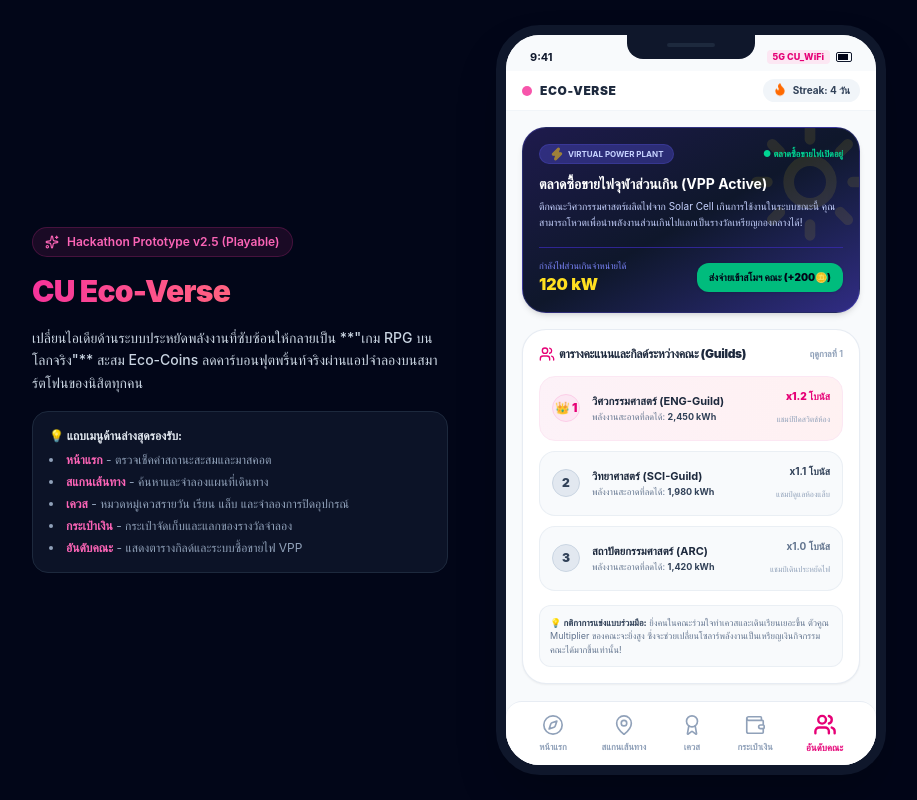
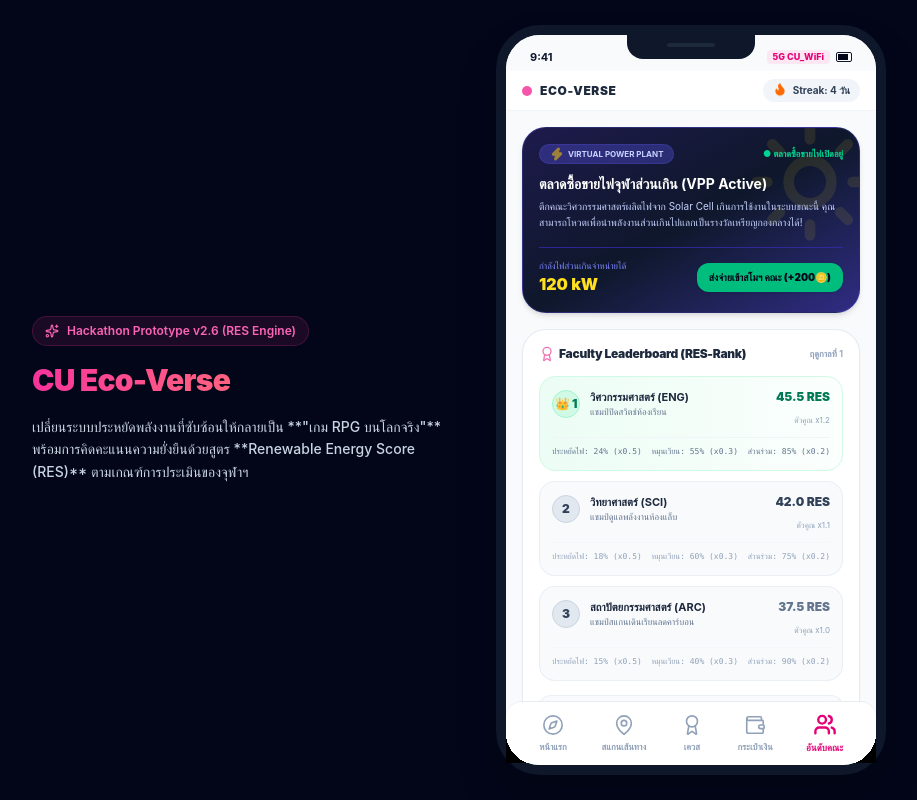
Before and after one commit to Somo2323/cu-eco-verse, a React (Vite) app: page / in a window 1280 px wide. Both pictures are taken after a click on the button "อันดับคณะ". Shown: the whole page, without its empty margins (189-1106 px from the left). Built offline with nearby package versions, Linux system fonts and the light colour scheme.

Commit message:
Update RES calculation

```diff
--- a/src/App.jsx
+++ b/src/App.jsx
@@ -21,7 +21,11 @@ import {
   ShieldCheck,
   Sun,
   X,
-  Droplet
+  Droplet,
+  Calculator,
+  Percent,
+  Sliders,
+  Award as Trophy
 } from 'lucide-react';
 
 export default function App() {
@@ -55,6 +59,11 @@ export default function App() {
   // Interactive Toast State
   const [toast, setToast] = useState(null);
 
+  // Live Simulator States for user custom testing (Image 2 logic)
+  const [simSaving, setSimSaving] = useState(20); // 20% saving default
+  const [simCleanEnergy, setSimCleanEnergy] = useState(50); // 50% clean energy usage default
+  const [simParticipation, setSimParticipation] = useState(80); // 80% student participation default
+
   // Custom transaction log for Wallet
   const [transactions, setTransactions] = useState([
     { id: 1, title: 'แลกกล่องข้าวหมุนเวียนสำเร็จ', change: -50, type: 'spend', date: 'วันนี้' },
@@ -67,7 +76,6 @@ export default function App() {
     setTimeout(() => setToast(null), 3000);
   };
 
-  // XP Progress and Levelling Logic
   const xpNeededForNextLevel = level * 100;
 
   const addXP = (amount) => {
@@ -82,7 +90,6 @@ export default function App() {
     setLevel(newLevel);
   };
 
-  // Interactive Quest Lists
   const questsData = {
     daily: [
       { id: 'q_loop', title: 'Loop Breaker', desc: 'คืนกล่องข้าวหมุนเวียนผ่านตู้อัจฉริยะในโรงอาหาร', reward: 15, xp: 30, carbon: 0.5, rarity: 'Common', icon: '🍱' },
@@ -200,27 +207,14 @@ export default function App() {
       {/* LEFT COLUMN: Project branding and info */}
       <div className="max-w-md text-white space-y-4 px-4">
         <div className="inline-flex items-center gap-2 bg-pink-500/10 border border-pink-500/20 text-pink-400 px-3 py-1.5 rounded-full text-xs font-semibold">
-          <Sparkles className="w-3.5 h-3.5" /> Hackathon Prototype v2.5 (Playable)
+          <Sparkles className="w-3.5 h-3.5" /> Hackathon Prototype v2.6 (RES Engine)
         </div>
         <h2 className="text-3xl font-black tracking-tight leading-tight bg-gradient-to-r from-pink-500 via-rose-400 to-emerald-400 bg-clip-text text-transparent">
           CU Eco-Verse
         </h2>
         <p className="text-sm font-medium text-slate-300 leading-relaxed">
-          เปลี่ยนไอเดียด้านระบบประหยัดพลังงานที่ซับซ้อนให้กลายเป็น **"เกม RPG บนโลกจริง"** สะสม Eco-Coins ลดคาร์บอนฟุตพริ้นท์จริงผ่านแอปจำลองบนสมาร์ตโฟนของนิสิตทุกคน
+          เปลี่ยนระบบประหยัดพลังงานที่ซับซ้อนให้กลายเป็น **"เกม RPG บนโลกจริง"** พร้อมการคิดคะแนนความยั่งยืนด้วยสูตร **Renewable Energy Score (RES)** ตามเกณฑ์การประเมินของจุฬาฯ
         </p>
-
-        <div className="bg-slate-900/80 border border-slate-800 p-4 rounded-2xl space-y-2 text-xs">
-          <h4 className="font-bold text-slate-200 flex items-center gap-1.5 text-rose-400">
-            💡 แถบเมนูด้านล่างสุดรองรับ:
-          </h4>
-          <ul className="space-y-1.5 text-slate-400 list-disc list-inside">
-            <li><span className="text-pink-400 font-semibold">หน้าแรก</span> - ตรวจเช็คค่าสถานะสะสมและมาสคอต</li>
-            <li><span className="text-pink-400 font-semibold">สแกนเส้นทาง</span> - ค้นหาและจำลองแผนที่เดินทาง</li>
-            <li><span className="text-pink-400 font-semibold">เควส</span> - หมวดหมู่เควสรายวัน เรียน แล็บ และจำลองการปิดอุปกรณ์</li>
-            <li><span className="text-pink-400 font-semibold">กระเป๋าเงิน</span> - กระเป๋าจัดเก็บและแลกของรางวัลจำลอง</li>
-            <li><span className="text-pink-400 font-semibold">อันดับคณะ</span> - แสดงตารางกิลด์และระบบซื้อขายไฟ VPP</li>
-          </ul>
-        </div>
       </div>
 
       {/* RIGHT COLUMN: Mobile simulator container */}
@@ -758,76 +752,100 @@ export default function App() {
                 </div>
               </div>
 
-              {/* Leaderboard rankings */}
+              {/* Leaderboard rankings adjusted to use exact formula calculations */}
               <div className="bg-white rounded-3xl p-4 border border-slate-200/80 shadow-xs space-y-3.5">
                 <div className="flex justify-between items-center">
                   <h4 className="text-xs font-black text-slate-800 tracking-tight flex items-center gap-1">
-                    <Users className="w-4 h-4 text-pink-600" /> ตารางคะแนนและกิลด์ระหว่างคณะ (Guilds)
+                    <Trophy className="w-4 h-4 text-pink-600 animate-pulse" /> Faculty Leaderboard (RES-Rank)
                   </h4>
                   <span className="text-[9px] text-slate-400 font-semibold">ฤดูกาลที่ 1</span>
                 </div>
 
                 <div className="space-y-2.5">
-                  {/* Guild Rank 1 */}
-                  <div className="bg-gradient-to-r from-pink-50 to-rose-50 border border-pink-100 rounded-2xl p-3 flex justify-between items-center">
-                    <div className="flex items-center gap-3">
-                      <div className="w-7 h-7 rounded-full bg-pink-100 border border-pink-200 text-pink-600 font-black text-xs flex items-center justify-center">
+                  {/* Guild Rank 1: Engineering */}
+                  {/* Calculation: Saving 24%, Clean Energy 55%, Participation 85% -> RES = 45.5 */}
+                  <div className="bg-gradient-to-r from-emerald-50 to-emerald-50/20 border border-emerald-100 rounded-2xl p-3">
+                    <div className="flex justify-between items-start">
+                      <div className="flex items-center gap-2.5">
+                        <div className="w-7 h-7 rounded-full bg-emerald-100 border border-emerald-200 text-emerald-700 font-black text-xs flex items-center justify-center">
                           👑 1
                         </div>
                         <div>
-                        <h5 className="text-[11px] font-bold text-slate-800">วิศวกรรมศาสตร์ (ENG-Guild)</h5>
-                        <p className="text-[9px] text-slate-500">
-                          พลังงานสะอาดที่ลดได้: <span className="font-bold text-slate-700">2,450 kWh</span>
-                        </p>
+                          <h5 className="text-[11px] font-bold text-slate-800">วิศวกรรมศาสตร์ (ENG)</h5>
+                          <p className="text-[9px] text-slate-500">แชมป์ปิดสวิตช์ห้องเรียน</p>
                         </div>
                       </div>
                       <div className="text-right">
-                      <span className="text-[10px] font-black text-pink-600 block">x1.2 โบนัส</span>
-                      <span className="text-[8px] text-slate-400">แชมป์ปิดสวิตช์ห้อง</span>
+                        <span className="text-xs font-black text-emerald-700 block">45.5 RES</span>
+                        <span className="text-[8px] text-slate-400">ตัวคูณ x1.2</span>
+                      </div>
+                    </div>
+                    {/* Visual RES sub-metrics values */}
+                    <div className="mt-2 pt-2 border-t border-slate-100 flex justify-between text-[8px] font-mono text-slate-500">
+                      <span>ประหยัดไฟ: 24% (x0.5)</span>
+                      <span>หมุนเวียน: 55% (x0.3)</span>
+                      <span>ส่วนร่วม: 85% (x0.2)</span>
                     </div>
                   </div>
 
-                  {/* Guild Rank 2 */}
-                  <div className="bg-slate-50 border border-slate-200/60 rounded-2xl p-3 flex justify-between items-center">
-                    <div className="flex items-center gap-3">
+                  {/* Guild Rank 2: Science */}
+                  {/* Calculation: Saving 18%, Clean Energy 60%, Participation 75% -> RES = 42.0 */}
+                  <div className="bg-slate-50 border border-slate-200/60 rounded-2xl p-3">
+                    <div className="flex justify-between items-start">
+                      <div className="flex items-center gap-2.5">
                         <div className="w-7 h-7 rounded-full bg-slate-200 border border-slate-300 text-slate-700 font-black text-xs flex items-center justify-center">
                           2
                         </div>
                         <div>
-                        <h5 className="text-[11px] font-bold text-slate-800">วิทยาศาสตร์ (SCI-Guild)</h5>
-                        <p className="text-[9px] text-slate-500">
-                          พลังงานสะอาดที่ลดได้: <span className="font-bold text-slate-700">1,980 kWh</span>
-                        </p>
+                          <h5 className="text-[11px] font-bold text-slate-800">วิทยาศาสตร์ (SCI)</h5>
+                          <p className="text-[9px] text-slate-500">แชมป์ดูแลพลังงานห้องแล็บ</p>
                         </div>
                       </div>
                       <div className="text-right">
-                      <span className="text-[10px] font-bold text-slate-700 block">x1.1 โบนัส</span>
-                      <span className="text-[8px] text-slate-400">แชมป์ดูแลห้องแล็บ</span>
+                        <span className="text-xs font-black text-slate-700 block">42.0 RES</span>
+                        <span className="text-[8px] text-slate-400">ตัวคูณ x1.1</span>
+                      </div>
+                    </div>
+                    {/* Visual RES sub-metrics values */}
+                    <div className="mt-2 pt-2 border-t border-slate-100/60 flex justify-between text-[8px] font-mono text-slate-400">
+                      <span>ประหยัดไฟ: 18% (x0.5)</span>
+                      <span>หมุนเวียน: 60% (x0.3)</span>
+                      <span>ส่วนร่วม: 75% (x0.2)</span>
                     </div>
                   </div>
 
-                  {/* Guild Rank 3 */}
-                  <div className="bg-slate-50 border border-slate-200/60 rounded-2xl p-3 flex justify-between items-center">
-                    <div className="flex items-center gap-3">
+                  {/* Guild Rank 3: Architecture */}
+                  {/* Calculation: Saving 15%, Clean Energy 40%, Participation 90% -> RES = 37.5 */}
+                  <div className="bg-slate-50 border border-slate-200/60 rounded-2xl p-3">
+                    <div className="flex justify-between items-start">
+                      <div className="flex items-center gap-2.5">
                         <div className="w-7 h-7 rounded-full bg-slate-200 border border-slate-300 text-slate-700 font-black text-xs flex items-center justify-center">
                           3
                         </div>
                         <div>
                           <h5 className="text-[11px] font-bold text-slate-800">สถาปัตยกรรมศาสตร์ (ARC)</h5>
-                        <p className="text-[9px] text-slate-500">
-                          พลังงานสะอาดที่ลดได้: <span className="font-bold text-slate-700">1,420 kWh</span>
-                        </p>
+                          <p className="text-[9px] text-slate-500">แชมป์สแกนเดินเรียนลดคาร์บอน</p>
                         </div>
                       </div>
                       <div className="text-right">
-                      <span className="text-[10px] font-bold text-slate-500 block">x1.0 โบนัส</span>
-                      <span className="text-[8px] text-slate-400">แชมป์เดินประหยัดไฟ</span>
+                        <span className="text-xs font-black text-slate-500 block">37.5 RES</span>
+                        <span className="text-[8px] text-slate-400">ตัวคูณ x1.0</span>
+                      </div>
+                    </div>
+                    {/* Visual RES sub-metrics values */}
+                    <div className="mt-2 pt-2 border-t border-slate-100/60 flex justify-between text-[8px] font-mono text-slate-400">
+                      <span>ประหยัดไฟ: 15% (x0.5)</span>
+                      <span>หมุนเวียน: 40% (x0.3)</span>
+                      <span>ส่วนร่วม: 90% (x0.2)</span>
                     </div>
                   </div>
                 </div>
 
-                <div className="bg-slate-50 p-2.5 rounded-xl border border-slate-200/60 text-[9px] text-slate-500 leading-normal">
-                  💡 <span className="font-extrabold text-slate-700">กติกาการแข่งแบบร่วมมือ:</span> ยิ่งคนในคณะร่วมใจทำเควสและเดินเรียนเยอะขึ้น ตัวคูณ Multiplier ของคณะจะยิ่งสูง ซึ่งจะช่วยเปลี่ยนโซลาร์พลังงานเป็นเหรียญเงินกิจกรรมคณะได้มากขึ้นเท่านั้น!
+                <div className="bg-slate-50 p-2.5 rounded-xl border border-slate-200/60 text-[9px] text-slate-500 leading-normal flex items-start gap-1.5">
+                  <span className="text-emerald-600 text-base shrink-0">💡</span>
+                  <p>
+                    <span className="font-extrabold text-slate-700">กลไกการปรับเปลี่ยนพฤทีพฤติกรรม:</span> ยิ่งคนในกิลด์ช่วยกันกดยืนยันปิดแอร์ห้องเรียน หรือเพิ่มสัดส่วนพลังงาน Solar-Share คณะคุณจะได้รับคะแนน **RES สูงสุด** ประจำสัปดาห์!
+                  </p>
                 </div>
               </div>
 
```
Lines whose indentation alone changed are shown as unchanged.
